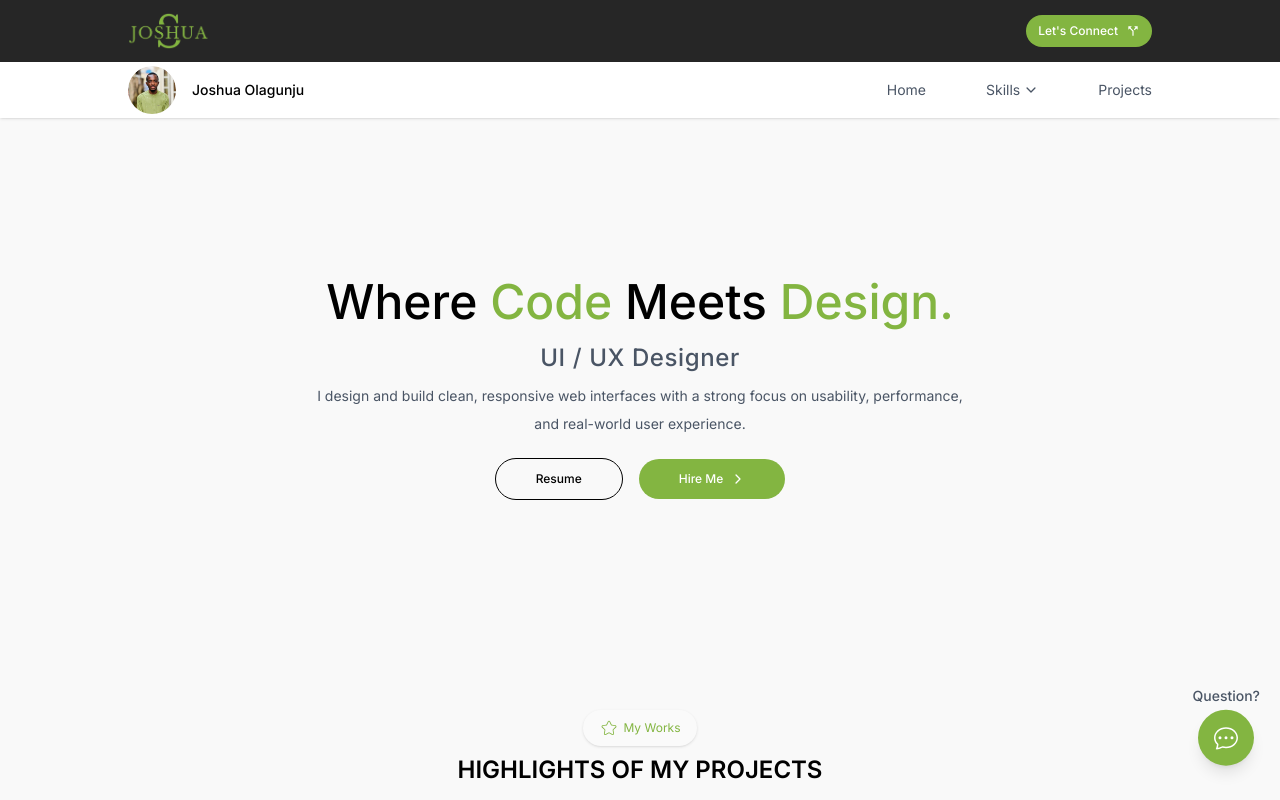
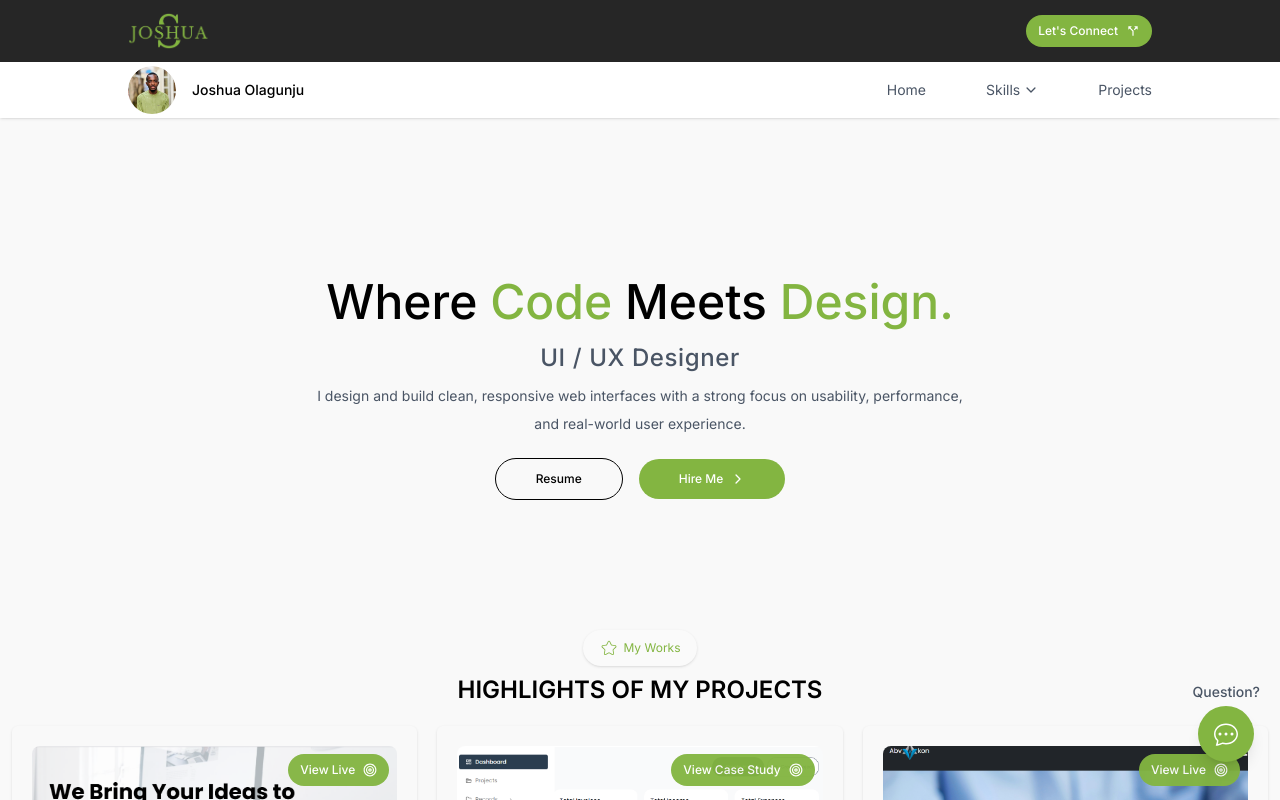
Before and after one commit to Joshua-olagunju/REACT-PORTFOLIO, a React (Vite) app: page / in a window 1280 px wide. Shown: the top 800 px of the page. Built offline with nearby package versions, Linux system fonts and the light colour scheme.

Commit message:
working on settings and the whole user details

```diff
--- a/src/pages/hero.tsx
+++ b/src/pages/hero.tsx
@@ -21,7 +21,7 @@ export function Hero() {
   // ==================================
   return (
     <>
-      <section id="home" className="  py-40  px-3">
+      <section id="home" className="  pt-40 pb-20  px-3">
         <div className=" flex flex-col items-center justify-center text-center   gap-2">
           <h2 className="text-5xl  font-[500] mb-2 max-w-3xl">
             Where <span className="text-[#83b541]"> Code </span>Meets{" "}
```
